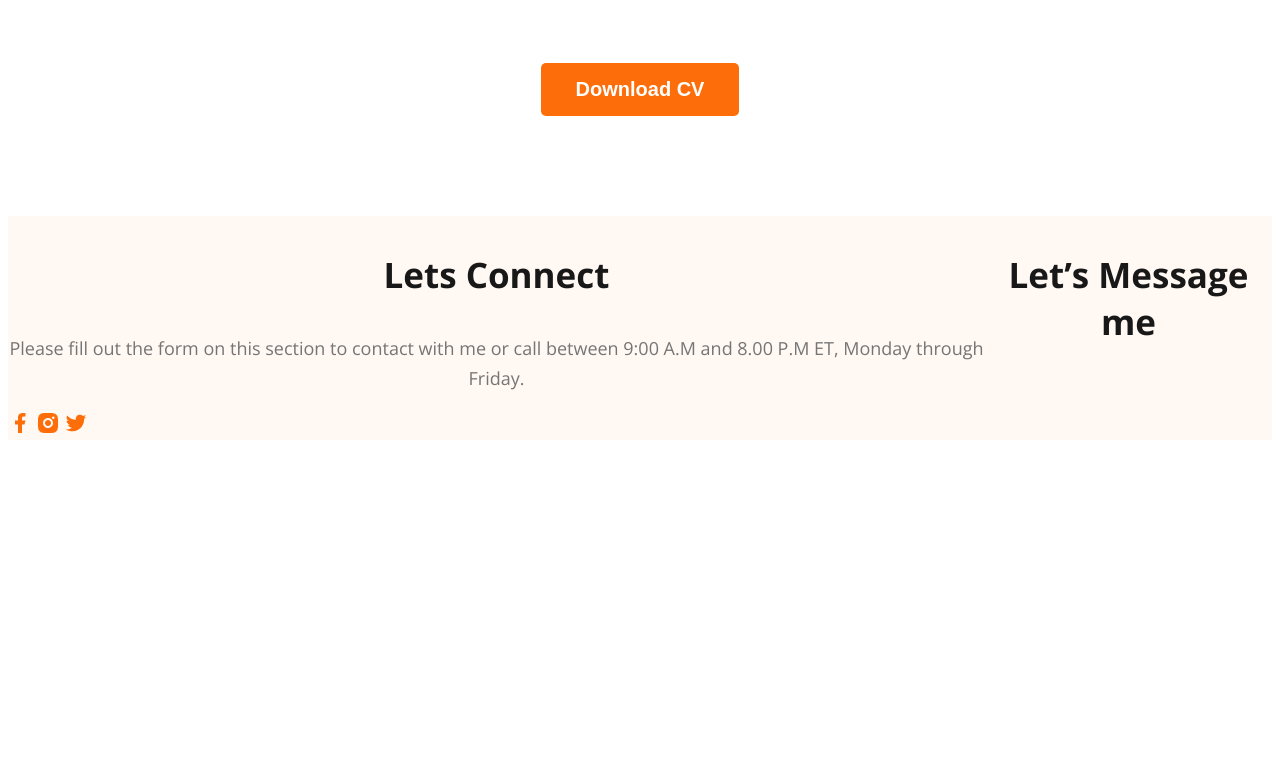
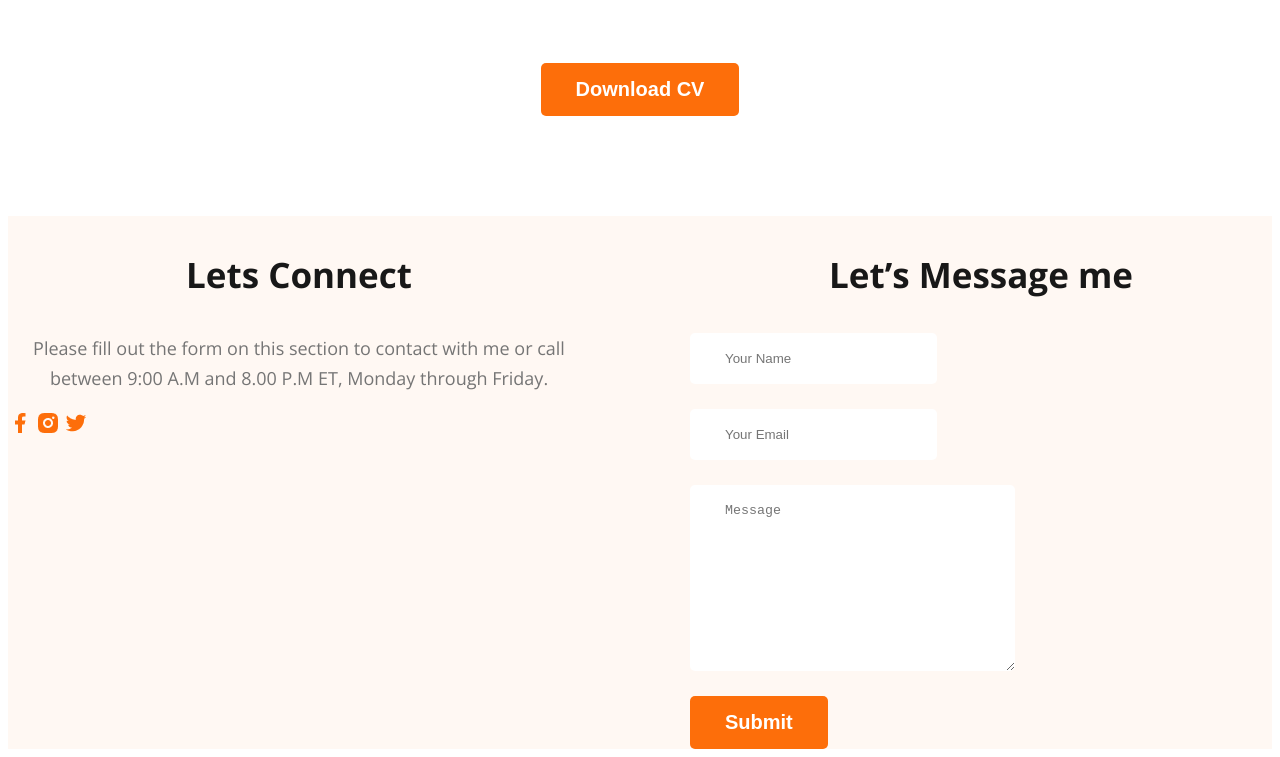
Before and after one commit to khalid-tks/developer-porfolio, a plain HTML site: page index.html in a window 1280 px wide. Shown: the part 3099-3856 px from the top of the page. Before the commit the page ends 3547 px from the top, so only its background shows below. Drawn offline with nearby package versions, Linux system fonts and the light colour scheme.

Commit message:
finish footer

```diff
--- a/index.html
+++ b/index.html
@@ -175,6 +175,12 @@
         </div>
         <div class="footer-column">
             <h3 class="section-title">Let’s Message me</h3>
+            <form class="contact" action="">
+                <input type="text" placeholder="Your Name">
+                <input type="email" placeholder="Your Email">
+            </form>
+            <textarea name="" placeholder="Message" id="" cols="30" rows="10"></textarea>
+            <input class="btn-primary" type="submit" value="Submit">
         </div>
 
     </footer>
--- a/styles/portfolio.css
+++ b/styles/portfolio.css
@@ -176,7 +176,28 @@ main section {
 
 footer{
   display: flex;
+  gap: 100px;
   background: #FFF8F3;
   margin-top: 100px;
   padding: 130px,200px;
 }
+
+.footer-column{
+  width: 50%;
+}
+
+.social-links{
+  margin-right: 25px;
+}
+
+.contact input[type="text"], .contact input[type="email"], textarea{
+  display: block;
+  margin-bottom: 25px;
+  padding: 18px 35px;
+background: #757575;
+border-radius: 5px;
+background: #FFF;
+border: 0;
+}
+
+.contact
```
